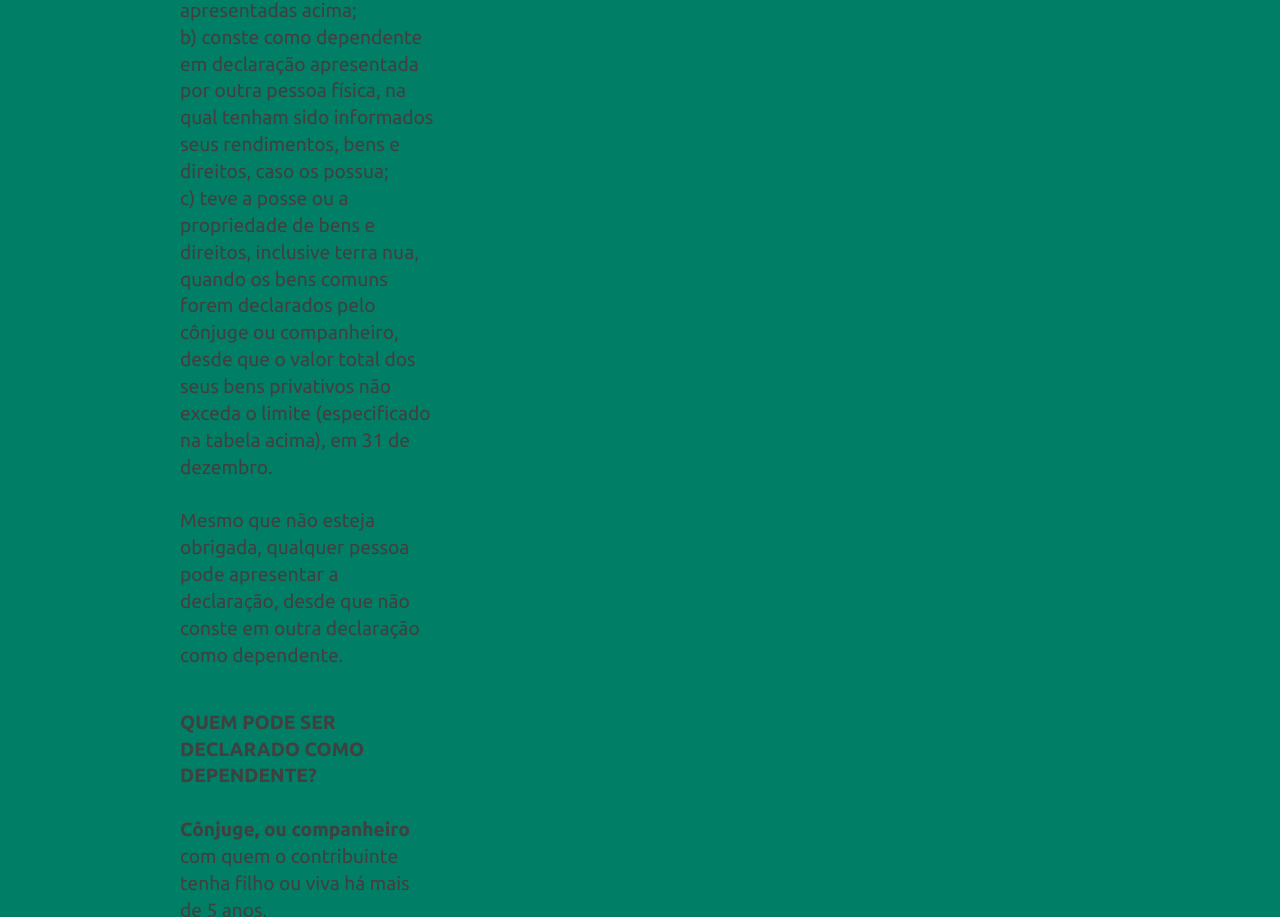
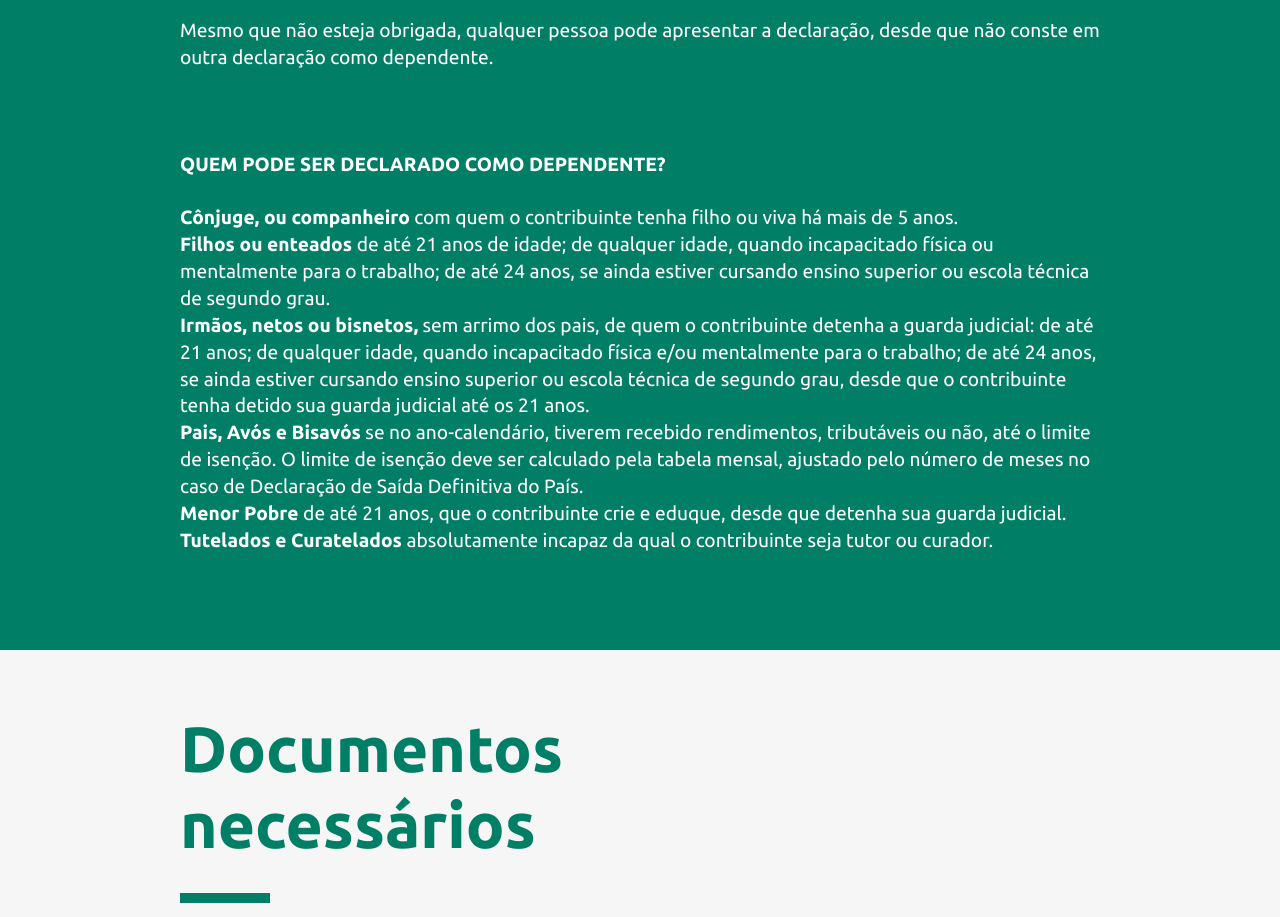
Before and after one commit to lourework/ekback, a website: page client/index.html in a window 1280 px wide. Shown: the part 3115-4032 px from the top of the page. Drawn offline with nearby package versions, Linux system fonts and the light colour scheme.

Commit message:
alteracoes 2020

```diff
--- a/client/index.html
+++ b/client/index.html
@@ -115,8 +115,8 @@
         </div>
       </div>
       <div class="row align-items-center">
-        <div class="col-10 offset-1 col-md-3 offset-md-1">
-          <p><strong>QUEM NÃO PRECISA ENTREGAR A DECLARAÇÃO?</strong><br><br>
+        <div class="col-10 offset-1 col-md-10 offset-md-1">
+          <p class="txt_descricao"><strong>QUEM NÃO PRECISA ENTREGAR A DECLARAÇÃO?</strong><br><br>
             Em algumas situações, a pessoa física está dispensada da apresentação da declaração, desde que:<br>
             a) não se enquadre em nenhuma das situações apresentadas acima;<br>
             b) conste como dependente em declaração apresentada por outra pessoa física, na qual tenham sido informados seus rendimentos, bens e direitos, caso os possua;<br>
@@ -125,7 +125,7 @@
             Mesmo que não esteja obrigada, qualquer pessoa pode apresentar a declaração, desde que não conste em outra declaração como dependente.
           </p>
           <br/>
-          <p>
+          <p class="txt_descricao">
             <strong>QUEM PODE SER DECLARADO COMO DEPENDENTE?</strong><br><br>
             <strong>Cônjuge, ou companheiro</strong> com quem o contribuinte tenha filho ou viva há mais de 5 anos.<br/>
             <strong>Filhos ou enteados </strong>de até 21 anos de idade; de qualquer idade, quando incapacitado física ou mentalmente para o trabalho; de até 24 anos, se ainda estiver cursando ensino superior ou escola técnica de segundo grau.<br/>
@@ -259,9 +259,10 @@
    <section class="contato" id="contato">
     <div class="container">
       <div class="row align-items-center">
-        <div class="col-10 offset-1 col-md-10 offset-md-1">
+        <div class="col-10 offset-1 col-md-10">
           <h3>Fale com<br/>
            a gente</h3>
+           <br/>
         </div>
       </div>
 
@@ -279,6 +280,7 @@
               <p class="contato_b"><a href="mailto:contato@ekcontabil.com.br">contato@ekcontabil.com.br</a></p>
             </div>
           </div>
+          <br/><br/>
           <div class="row">
             <div class="col-12 col-md-4 offset-md-2">
               <p>Rua Padre Anchieta, 2454, cj 301 – Curitiba/PR
@@ -289,11 +291,13 @@
               </p>
             </div>
           </div>
+
         </div>
       </div>
 
       <div class="row">
         <div class="col-12 col-md-8 offset-md-2">
+          <br><br>
            <form>
             <input class="" type="text" name="name" value="" placeholder="Seu Nome" required/><br/>
             <input type="email" name="email" value="" placeholder="Email" required/><br/>
```
Also changed, not shown: client/images/phone.png.
